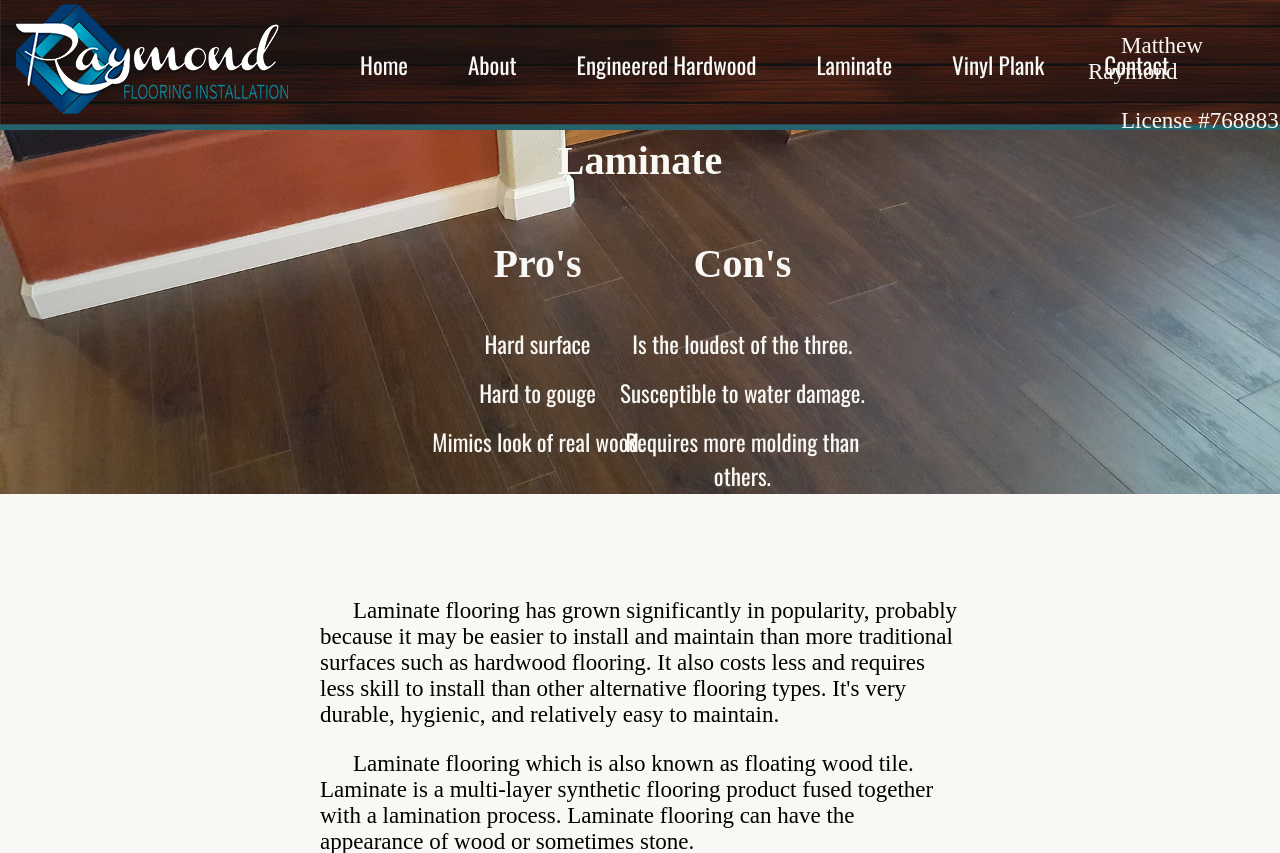
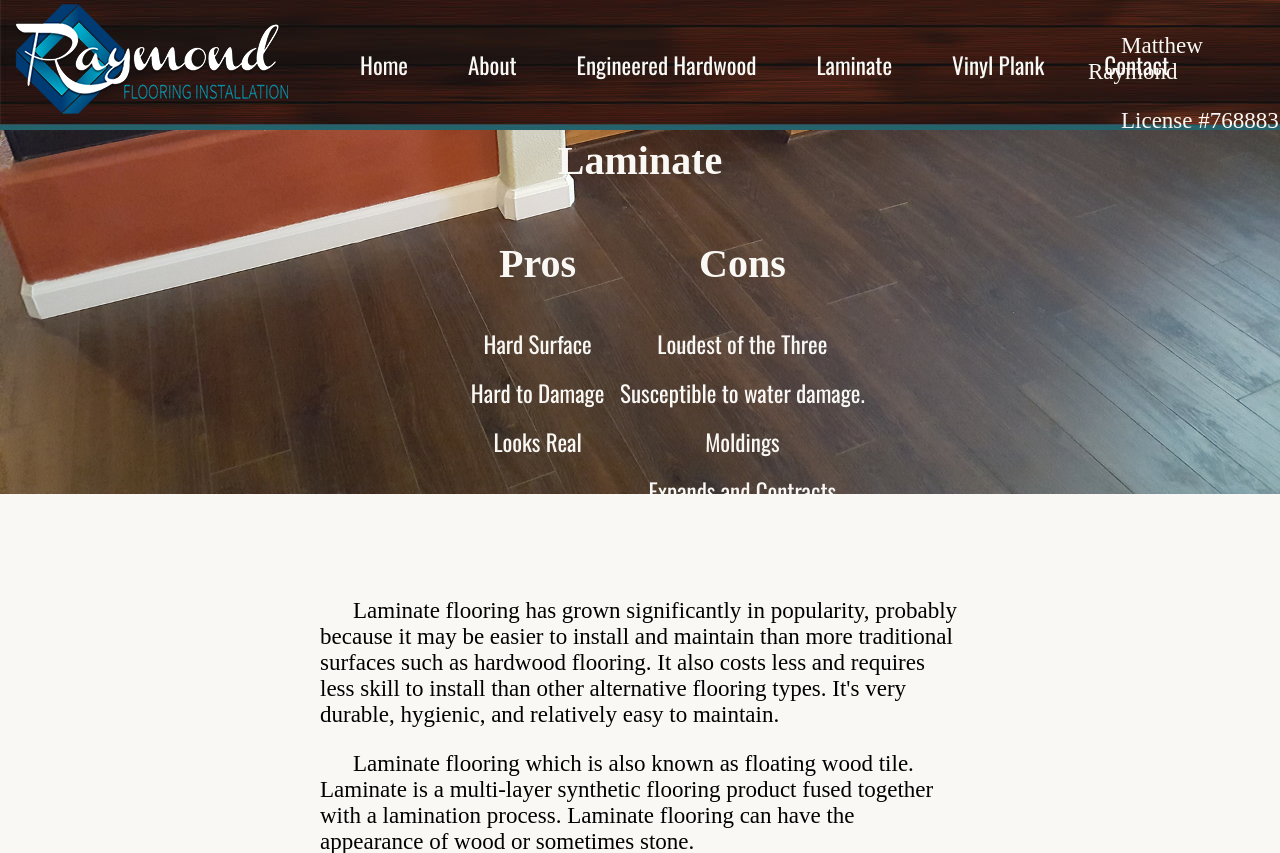
Before and after one commit to SeanRaymond2301/Raymond-Flooring, a PHP site: page /index.php?page=Laminate in a window 1280 px wide. Shown: the top 853 px of the page. Run offline with PHP 8.4, Linux system fonts and the light colour scheme.

```diff
--- a/css/main.css
+++ b/css/main.css
@@ -256,7 +256,8 @@ footer ul a {
 
 main.content .wrap {
   float: right;
-  background-color: yellow; }
+  display: flex;
+  justify-content: space-around; }
   main.content .wrap .comp {
     text-align: center;
     width: 20%; }
--- a/index.php
+++ b/index.php
@@ -7,7 +7,7 @@
 			formPage("DNE");
 		}
 	} else {
-		formPage("Home");
+		formPage("home");
 	}
 	function formPage($page) {
 		include("header.php");
--- a/pages/DNE.php
+++ b/pages/DNE.php
@@ -1,2 +1,2 @@
 <h2 style="margin: 200px 0 0 0; width: 100vw; text-align: center; font-size: 40px;">Sorry!</h2>
-	<p style="margin: 0 0 679px 0; text-align: center;">The page you were looking for could not be found. Please return to the <a href="?page=Home">Home.</a></p>
+	<p style="margin: 0 0 679px 0; text-align: center;">The page you were looking for could not be found. Please return to the <a href="?page=home">Home.</a></p>
--- a/pages/Laminate.php
+++ b/pages/Laminate.php
@@ -6,21 +6,21 @@
 	<div style="width:40%; margin: 0 auto;">
 	<div class="wrap">
 <div class="comp headerText2">
-	<h3>Pro's</h3>
+	<h3>Pros</h3>
 	<ul>
-	    <li>Hard surface</li>
-	    <li>Hard to gouge</li>
-	    <li>Mimics look of real wood.</li>
+	    <li>Hard Surface</li>
+	    <li>Hard to Damage</li>
+	    <li>Looks Real</li>
 	</ul>
     </div>
 
 <div class="comp headerText3">
-	<h3>Con's</h3>
+	<h3>Cons</h3>
 	<ul>
-	    <li>Is the loudest of the three.</li>
+	    <li>Loudest of the Three</li>
 	    <li>Susceptible to water damage.</li>
-	    <li>Requires more molding than others.</li>
-	    <li>Expands and contracts the most in different temperatures and humidities.</li>
+	    <li>Moldings</li>
+	    <li>Expands and Contracts</li>
 	</ul>
         </div>
     </div>
--- a/pages/VinylPlank.php
+++ b/pages/VinylPlank.php
@@ -6,7 +6,7 @@
 <div style="width:40%; margin: 0 auto;">
    <div class="wrap">
    <div class="comp headerText2">
-    <h3>Pro's</h3>
+    <h3>Pros</h3>
     <ul>
         <li>Waterproof.</li>
         <li>Very quiet.</li>
@@ -16,7 +16,7 @@
        </div>
 
 <div class="comp headerText3">
-    <h3>Con's</h3>
+    <h3>Cons</h3>
     <ul>
         <li>Easy to scratch.</li>
     </ul>
```
